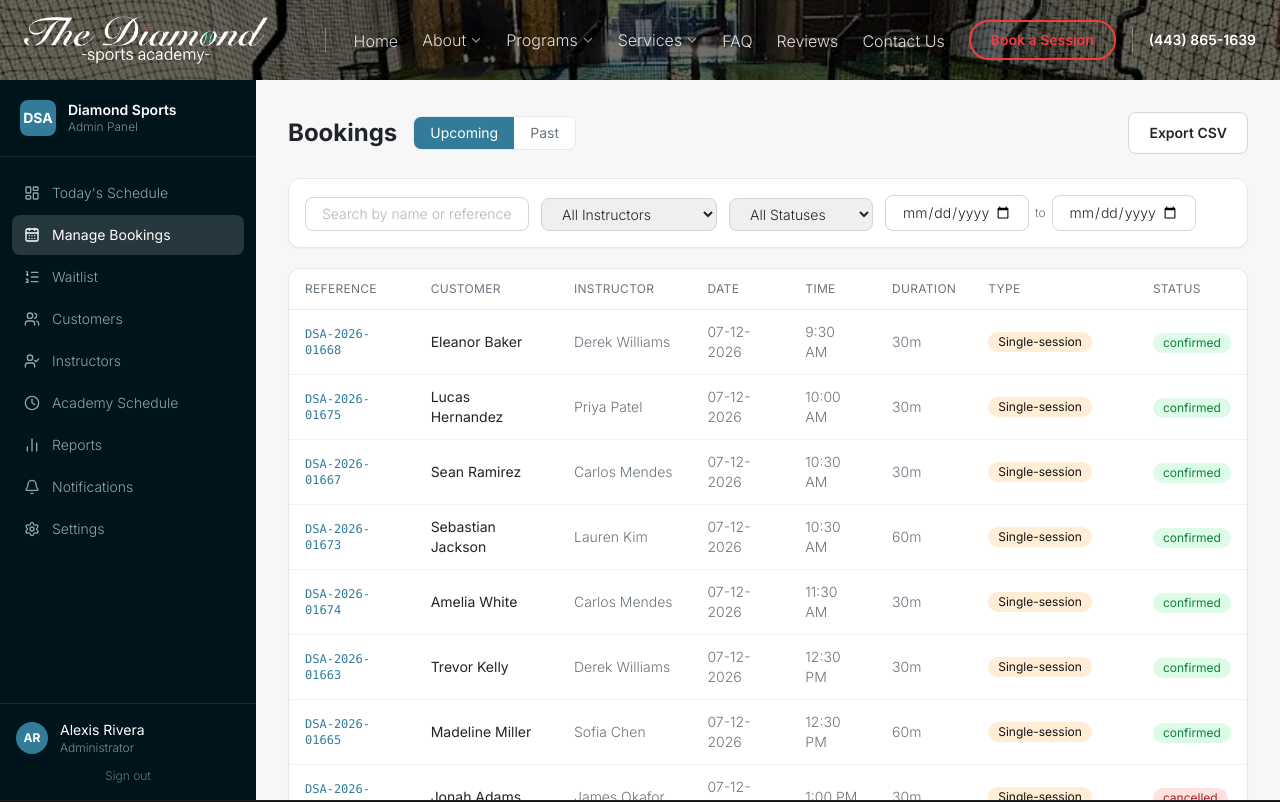
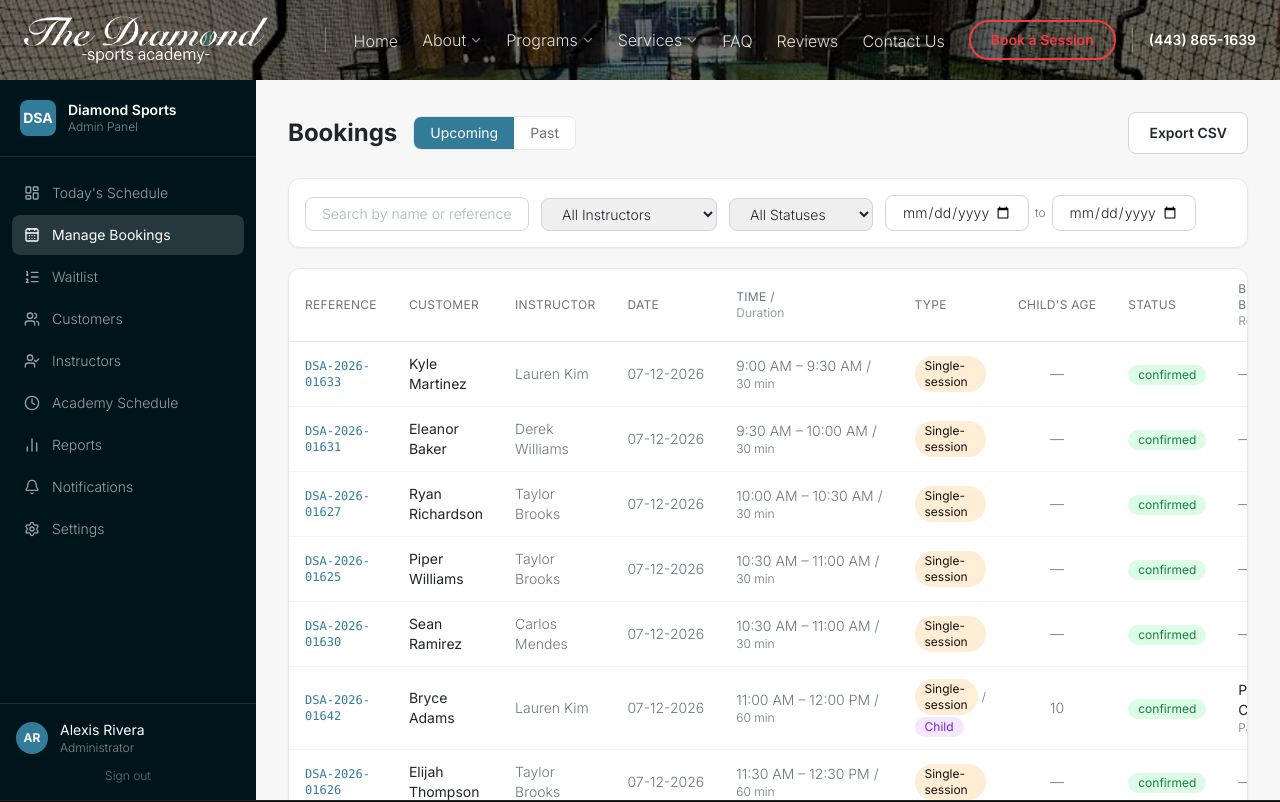
Before and after one commit to sbgitcop77/dsa_wp_modern_prototype, a Next.js app: page /admin/bookings in a window 1280 px wide. Shown: the top 802 px of the page. Built offline with nearby package versions, Linux system fonts and the light colour scheme.

Commit message:
Initial commit for changes in Self Booking and  Today's Schedule

```diff
--- a/src/app/admin/bookings/page.tsx
+++ b/src/app/admin/bookings/page.tsx
@@ -131,7 +131,7 @@ export default function BookingsPage() {
   }
 
   function exportCSV() {
-    const headers = ["Reference", "Customer", "Instructor", "Date", "Time", "Duration (min)", "Type", "Status"];
+    const headers = ["Reference", "Customer", "Instructor", "Date", "Time", "Duration (min)", "Type", "Booked By", "Relationship", "Child's Age", "Status"];
     const rows = filtered.map(b => [
       b.bookingReference,
       b.customerName,
@@ -139,7 +139,10 @@ export default function BookingsPage() {
       b.date,
       b.startTime,
       b.durationMinutes,
-      [(b.isRecurring ? "Recurring" : "Single-session"), b.isForChild && "Child"].filter(Boolean).join("|"),
+      b.isRecurring ? "Recurring" : "Single-session",
+      b.bookedByName ?? "",
+      b.relationshipToCustomer ?? "",
+      b.childAge ?? "",
       b.status,
     ]);
     const csv = [headers, ...rows]
@@ -206,31 +209,56 @@ export default function BookingsPage() {
         <table className="w-full text-sm">
           <thead className="border-b border-gray-200">
             <tr>
-              {["Reference","Customer","Instructor","Date","Time","Duration","Type","Status"].map(h => (
-                <th key={h} className="text-left px-4 py-3 text-xs font-medium text-[#6c757d] uppercase tracking-wide">{h}</th>
+              {["Reference","Customer","Instructor","Date"].map(h => (
+                <th key={h} className="text-left px-4 py-3 text-xs font-medium text-[#6c757d] uppercase tracking-wide whitespace-nowrap">{h}</th>
               ))}
+              <th className="text-left px-4 py-3 text-xs font-medium text-[#6c757d] uppercase tracking-wide whitespace-nowrap">
+                <div>Time /</div>
+                <div className="font-normal normal-case tracking-normal text-[#6c757d]/70">Duration</div>
+              </th>
+              {["Type","Child's Age","Status"].map(h => (
+                <th key={h} className="text-left px-4 py-3 text-xs font-medium text-[#6c757d] uppercase tracking-wide whitespace-nowrap">{h}</th>
+              ))}
+              <th className="text-left px-4 py-3 text-xs font-medium text-[#6c757d] uppercase tracking-wide">
+                <div>Booked By /</div>
+                <div className="font-normal normal-case tracking-normal text-[#6c757d]/70">Relationship</div>
+              </th>
             </tr>
           </thead>
           <tbody className="divide-y divide-gray-100">
             {filtered.length === 0 ? (
-              <tr><td colSpan={8} className="px-4 py-8 text-center text-[#6c757d] text-sm">No bookings found</td></tr>
+              <tr><td colSpan={9} className="px-4 py-8 text-center text-[#6c757d] text-sm">No bookings found</td></tr>
             ) : filtered.slice((page - 1) * PAGE_SIZE, page * PAGE_SIZE).map(b => (
               <tr key={b.id} onClick={() => { setSelected(b); setCancelScope("single"); setCancelNote(""); }} className="hover:bg-gray-50 cursor-pointer">
                 <td className="px-4 py-3 font-mono text-xs text-[#337C99]">{b.bookingReference}</td>
                 <td className="px-4 py-3 font-medium text-[#212529]">{b.customerName}</td>
                 <td className="px-4 py-3 text-[#6c757d]">{b.instructorName}</td>
-                <td className="px-4 py-3 text-[#6c757d]">{formatDate(b.date)}</td>
-                <td className="px-4 py-3 text-[#6c757d]">{formatTime(b.startTime)}</td>
-                <td className="px-4 py-3 text-[#6c757d]">{b.durationMinutes}m</td>
+                <td className="px-4 py-3 text-[#6c757d] whitespace-nowrap">{formatDate(b.date)}</td>
+                <td className="px-4 py-3 text-[#6c757d]">
+                  <div className="whitespace-nowrap">{formatTime(b.startTime)} – {formatTime(b.endTime)} /</div>
+                  <div className="text-xs">{b.durationMinutes} min</div>
+                </td>
                 <td className="px-4 py-3">
-                  <div className="flex flex-wrap gap-1">
+                  <div className="flex items-center gap-1">
                     {b.isRecurring
                       ? <span className="badge-blue">Recurring</span>
                       : <span className="badge-orange" style={{ color: "#131313" }}>Single-session</span>}
-                    {b.isForChild && <span className="badge-purple">Child</span>}
+                    {b.isForChild && <span className="text-[#6c757d] text-xs">/</span>}
                   </div>
+                  {b.isForChild && <span className="badge-purple mt-0.5">Child</span>}
+                </td>
+                <td className="px-4 py-3 text-[#6c757d] text-center">
+                  {b.isForChild && b.childAge ? b.childAge : <span>—</span>}
                 </td>
                 <td className="px-4 py-3"><StatusBadge status={b.status} /></td>
+                <td className="px-4 py-3 text-[#6c757d]">
+                  {b.isForChild && b.bookedByName ? (
+                    <>
+                      <div className="text-[#212529] font-medium">{b.bookedByName} /</div>
+                      <div className="text-xs capitalize">{b.relationshipToCustomer}</div>
+                    </>
+                  ) : <span>—</span>}
+                </td>
               </tr>
             ))}
           </tbody>
@@ -286,7 +314,13 @@ export default function BookingsPage() {
             <Row label="Time" value={`${formatTime(selected.startTime)} – ${formatTime(selected.endTime)}`} />
             <Row label="Duration" value={`${selected.durationMinutes} min`} />
             <Row label="Lane" value={`Lane ${selected.laneAssigned}`} />
-            {selected.isForChild && <Row label="Child" value={`Age ${selected.childAge} (${selected.relationshipToCustomer})`} />}
+            {selected.isForChild && (
+              <>
+                <Row label="Child's Age" value={`${selected.childAge} yrs`} />
+                <Row label="Booked By" value={selected.bookedByName ?? selected.customerName} />
+                <Row label="Relationship" value={selected.relationshipToCustomer ?? ""} />
+              </>
+            )}
             <div className="flex gap-1 flex-wrap pt-1">
               {selected.isRecurring
                 ? <span className="badge-blue">Recurring</span>
--- a/src/app/book/page.tsx
+++ b/src/app/book/page.tsx
@@ -18,11 +18,14 @@ type BookingForm = {
   date: string;
   time: string;
   duration: 30 | 60;
+  sessionFor: "" | "self" | "child";
+  additionalInstructions: string;
   firstName: string;
   lastName: string;
   email: string;
   phone: string;
-  isForChild: boolean;
+  childFirstName: string;
+  childLastName: string;
   childAge: string;
   relationship: string;
   isRecurring: boolean;
@@ -36,11 +39,14 @@ const INITIAL_FORM: BookingForm = {
   date: "",
   time: "",
   duration: 60,
+  sessionFor: "",
+  additionalInstructions: "",
   firstName: "",
   lastName: "",
   email: "",
   phone: "",
-  isForChild: false,
+  childFirstName: "",
+  childLastName: "",
   childAge: "",
   relationship: "",
   isRecurring: false,
@@ -75,7 +81,7 @@ function generateRef() {
   return `DSA-${ds}-${num}`;
 }
 
-const STEPS = ["Instructor", "Date & Time", "Your Details", "Options", "Review"];
+const STEPS = ["Instructor", "Date & Time", "Participant Details", "Options", "Review"];
 
 export default function BookPage() {
   const [step, setStep] = useState<Step>(1);
@@ -438,11 +444,38 @@ export default function BookPage() {
             </div>
           )}
 
-          {/* Step 3: Customer Details */}
+          {/* Step 3: Participant Details */}
           {step === 3 && (
             <div>
-              <h2 className="text-lg font-bold text-[#212529] mb-1">Your Details</h2>
-              <p className="text-sm text-[#6c757d] mb-5">We'll send your confirmation to the email below.</p>
+              <h2 className="text-lg font-bold text-[#212529] mb-1">Participant Details</h2>
+              <p className="text-sm text-[#6c757d] mb-5">Who is this session for?</p>
+
+              {/* Session for selection */}
+              <div className="grid grid-cols-2 gap-3 mb-6">
+                {([
+                  { value: "self", title: "Myself", sub: "I am the participant" },
+                  { value: "child", title: "A Child", sub: "I am booking on their behalf" },
+                ] as const).map(opt => (
+                  <button
+                    key={opt.value}
+                    type="button"
+                    onClick={() => set("sessionFor", opt.value)}
+                    className={`border rounded-xl p-4 text-center transition-all ${
+                      form.sessionFor === opt.value
+                        ? "border-[#337C99] bg-[#337C99]/5"
+                        : "border-gray-200 hover:border-gray-300 bg-white"
+                    }`}
+                  >
+                    <div className={`text-sm font-semibold mb-0.5 ${form.sessionFor === opt.value ? "text-[#337C99]" : "text-[#212529]"}`}>
+                      {opt.title}
+                    </div>
+                    <div className="text-xs text-[#6c757d]">{opt.sub}</div>
+                  </button>
+                ))}
+              </div>
+
+              {/* Self form */}
+              {form.sessionFor === "self" && (
                 <div className="space-y-4">
                   <div className="grid sm:grid-cols-2 gap-4">
                     <div>
@@ -462,16 +495,30 @@ export default function BookPage() {
                     <label className="label">Phone <span className="text-[#6c757d] font-normal">(optional)</span></label>
                     <input className="input" type="tel" value={form.phone} onChange={e => set("phone", e.target.value)} placeholder="443-555-0000" />
                   </div>
-                <div className="border border-gray-200 rounded-xl p-4">
-                  <label className="flex items-center gap-3 cursor-pointer mb-3">
-                    <input type="checkbox" checked={form.isForChild} onChange={e => set("isForChild", e.target.checked)} className="rounded" />
-                    <span className="font-medium text-[#212529] text-sm">This session is for a child</span>
-                  </label>
-                  {form.isForChild && (
-                    <div className="grid sm:grid-cols-2 gap-3 mt-2">
+                </div>
+              )}
+
+              {/* Child form */}
+              {form.sessionFor === "child" && (
+                <div className="space-y-6">
+                  {/* Child Details */}
                   <div>
-                        <label className="label">Child's Age</label>
-                        <input className="input" type="number" min="5" max="18" value={form.childAge} onChange={e => set("childAge", e.target.value)} placeholder="Age" />
+                    <h3 className="text-sm font-semibold text-[#212529] pb-2 mb-3 border-b border-gray-200">Child Details</h3>
+                    <div className="space-y-4">
+                      <div className="grid sm:grid-cols-2 gap-4">
+                        <div>
+                          <label className="label">First Name</label>
+                          <input className="input" required value={form.childFirstName} onChange={e => set("childFirstName", e.target.value)} placeholder="Child's first name" />
+                        </div>
+                        <div>
+                          <label className="label">Last Name</label>
+                          <input className="input" required value={form.childLastName} onChange={e => set("childLastName", e.target.value)} placeholder="Child's last name" />
+                        </div>
+                      </div>
+                      <div className="grid sm:grid-cols-2 gap-4">
+                        <div>
+                          <label className="label">Age</label>
+                          <input className="input" type="number" min="5" max="18" required value={form.childAge} onChange={e => set("childAge", e.target.value)} placeholder="Age" />
                         </div>
                         <div>
                           <label className="label">Your Relationship</label>
@@ -483,11 +530,52 @@ export default function BookPage() {
                           </select>
                         </div>
                       </div>
-                  )}
                     </div>
                   </div>
+
+                  {/* Booked By */}
+                  <div>
+                    <h3 className="text-sm font-semibold text-[#212529] pb-2 mb-3 border-b border-gray-200">Booked By</h3>
+                    <div className="space-y-4">
+                      <div className="grid sm:grid-cols-2 gap-4">
+                        <div>
+                          <label className="label">First Name</label>
+                          <input className="input" required value={form.firstName} onChange={e => set("firstName", e.target.value)} placeholder="Your first name" />
+                        </div>
+                        <div>
+                          <label className="label">Last Name</label>
+                          <input className="input" required value={form.lastName} onChange={e => set("lastName", e.target.value)} placeholder="Your last name" />
+                        </div>
+                      </div>
+                      <div>
+                        <label className="label">Email</label>
+                        <input className="input" type="email" required value={form.email} onChange={e => { set("email", e.target.value); setFlagError(false); }} placeholder="you@example.com" />
+                      </div>
+                      <div>
+                        <label className="label">Phone</label>
+                        <input className="input" type="tel" required value={form.phone} onChange={e => set("phone", e.target.value)} placeholder="443-555-0000" />
+                      </div>
+                    </div>
+                  </div>
+                </div>
+              )}
+
+              {/* Additional Instructions — shown for both Self and Child */}
+              {form.sessionFor && (
+                <div className="mt-6">
+                  <label className="label">Additional Instructions <span className="text-[#6c757d] font-normal">(optional)</span></label>
+                  <textarea
+                    className="input resize-none"
+                    rows={3}
+                    value={form.additionalInstructions}
+                    onChange={e => set("additionalInstructions", e.target.value)}
+                    placeholder="Any notes for your instructor — injuries, goals, areas to focus on…"
+                  />
+                </div>
+              )}
+
               {flagError && (
-                <div className="border border-red-200 bg-red-50 rounded-lg p-3 text-sm text-red-800">
+                <div className="mt-4 border border-red-200 bg-red-50 rounded-lg p-3 text-sm text-red-800">
                   We're unable to process bookings for this account. Please contact us directly for assistance.
                 </div>
               )}
@@ -495,7 +583,11 @@ export default function BookPage() {
                 <button onClick={() => setStep(2)} className="btn-secondary">← Back</button>
                 <button
                   onClick={handleStep3Next}
-                  disabled={!form.firstName || !form.lastName || !form.email}
+                  disabled={
+                    !form.sessionFor ||
+                    (form.sessionFor === "self" && (!form.firstName || !form.lastName || !form.email)) ||
+                    (form.sessionFor === "child" && (!form.childFirstName || !form.childLastName || !form.childAge || !form.relationship || !form.firstName || !form.lastName || !form.email || !form.phone))
+                  }
                   className="btn-primary disabled:opacity-50 disabled:cursor-not-allowed"
                 >
                   Next →
@@ -601,11 +693,20 @@ export default function BookPage() {
                 <SummaryRow label="Time" value={`${formatTime(form.time)} – ${formatTime(endTime())}`} />
                 <SummaryRow label="Duration" value={`${form.duration} minutes`} />
                 <div className="border-t border-gray-200 pt-3">
+                  {form.sessionFor === "child" ? (
+                    <>
+                      <SummaryRow label="Participant" value={`${form.childFirstName} ${form.childLastName} (age ${form.childAge})`} />
+                      <SummaryRow label="Relationship" value={form.relationship} />
+                      <SummaryRow label="Booked By" value={`${form.firstName} ${form.lastName}`} />
+                      <SummaryRow label="Email" value={form.email} />
+                      <SummaryRow label="Phone" value={form.phone} />
+                    </>
+                  ) : (
+                    <>
                       <SummaryRow label="Name" value={`${form.firstName} ${form.lastName}`} />
                       <SummaryRow label="Email" value={form.email} />
                       {form.phone && <SummaryRow label="Phone" value={form.phone} />}
-                  {form.isForChild && (
-                    <SummaryRow label="Session for" value={`Child (age ${form.childAge}) — ${form.relationship}`} />
+                    </>
                   )}
                 </div>
                 <div className="border-t border-gray-200 pt-3">
@@ -614,6 +715,11 @@ export default function BookPage() {
                     value={form.isRecurring ? `Recurring — ${form.recurringWeeks} weeks` : "Single session"}
                   />
                 </div>
+                {form.additionalInstructions && (
+                  <div className="border-t border-gray-200 pt-3">
+                    <SummaryRow label="Notes" value={form.additionalInstructions} />
+                  </div>
+                )}
               </div>
 
               <div className="border border-amber-200 bg-amber-50 rounded-lg p-3 text-xs text-amber-800 mb-6">
--- a/src/app/globals.css
+++ b/src/app/globals.css
@@ -224,6 +224,9 @@ body {
   .badge-orange {
     @apply inline-flex items-center px-2.5 py-0.5 rounded-full text-xs font-medium bg-orange-100 text-orange-700;
   }
+  .badge-amber {
+    @apply inline-flex items-center px-2.5 py-0.5 rounded-full text-xs font-medium bg-amber-100 text-amber-700;
+  }
   .badge-purple {
     @apply inline-flex items-center px-2.5 py-0.5 rounded-full text-xs font-medium bg-purple-100 text-purple-700;
   }
--- a/src/data/mock/bookings.ts
+++ b/src/data/mock/bookings.ts
@@ -17,6 +17,7 @@ export type Booking = {
   isForChild: boolean;
   childAge?: number;
   relationshipToCustomer?: string;
+  bookedByName?: string;
   isRecurring: boolean;
   recurringSeriesId?: string;
   isWalkIn: boolean;
@@ -92,6 +93,7 @@ function makeBooking(
   custId: string, custName: string,
   dateStr: string, startTime: string, dur: 30 | 60,
   isForChild: boolean, childAge: number | undefined, relationship: string | undefined,
+  bookedByName: string | undefined,
   isRecurring: boolean, recurringSeriesId: string | undefined,
   lane: number
 ): Booking {
@@ -117,6 +119,7 @@ function makeBooking(
     isForChild,
     childAge,
     relationshipToCustomer: relationship,
+    bookedByName,
     isRecurring,
     recurringSeriesId,
     isWalkIn: false,
@@ -150,6 +153,7 @@ function generateBookings(): Booking[] {
     isForChild: boolean;
     childAge: number | undefined;
     relationship: string | undefined;
+    bookedByName: string | undefined;
     dates: string[];
   }
 
@@ -163,7 +167,8 @@ function generateBookings(): Booking[] {
     const dur: 30 | 60 = seriesRng.bool(0.58) ? 60 : 30;
     const isForChild = seriesRng.bool(0.22);
     const childAge = isForChild ? (7 + seriesRng.int(10)) : undefined;
-    const relationship = isForChild ? "Parent" : undefined;
+    const relationship = isForChild ? seriesRng.pick(["Parent", "Guardian", "Coach"]) : undefined;
+    const bookedByName = isForChild ? seriesRng.pick(CUSTOMER_POOL).name : undefined;
     const sessionCount = 4 + seriesRng.int(9);
     const startOffsetDays = seriesRng.int(80);
 
@@ -194,6 +199,7 @@ function generateBookings(): Booking[] {
       isForChild,
       childAge,
       relationship,
+      bookedByName,
       dates,
     });
   }
@@ -209,7 +215,7 @@ function generateBookings(): Booking[] {
         series.instId, series.instName,
         series.custId, series.custName,
         dateStr, startTime, series.dur,
-        series.isForChild, series.childAge, series.relationship,
+        series.isForChild, series.childAge, series.relationship, series.bookedByName,
         true, series.id,
         0 // placeholder, will be set in day loop
       );
@@ -301,14 +307,15 @@ function generateBookings(): Booking[] {
 
       const isForChild = dRng.bool(0.2);
       const childAge = isForChild ? (7 + dRng.int(10)) : undefined;
-      const relationship = isForChild ? "Parent" : undefined;
+      const relationship = isForChild ? dRng.pick(["Parent", "Guardian", "Coach"]) : undefined;
+      const bookedByName = isForChild ? dRng.pick(CUSTOMER_POOL).name : undefined;
 
       const booking = makeBooking(
         counter++,
         inst.id, inst.name,
         cust.id, cust.name,
         dateStr, startTime, dur,
-        isForChild, childAge, relationship,
+        isForChild, childAge, relationship, bookedByName,
         false, undefined,
         lane
       );
```
Lines whose indentation alone changed are shown as unchanged.
